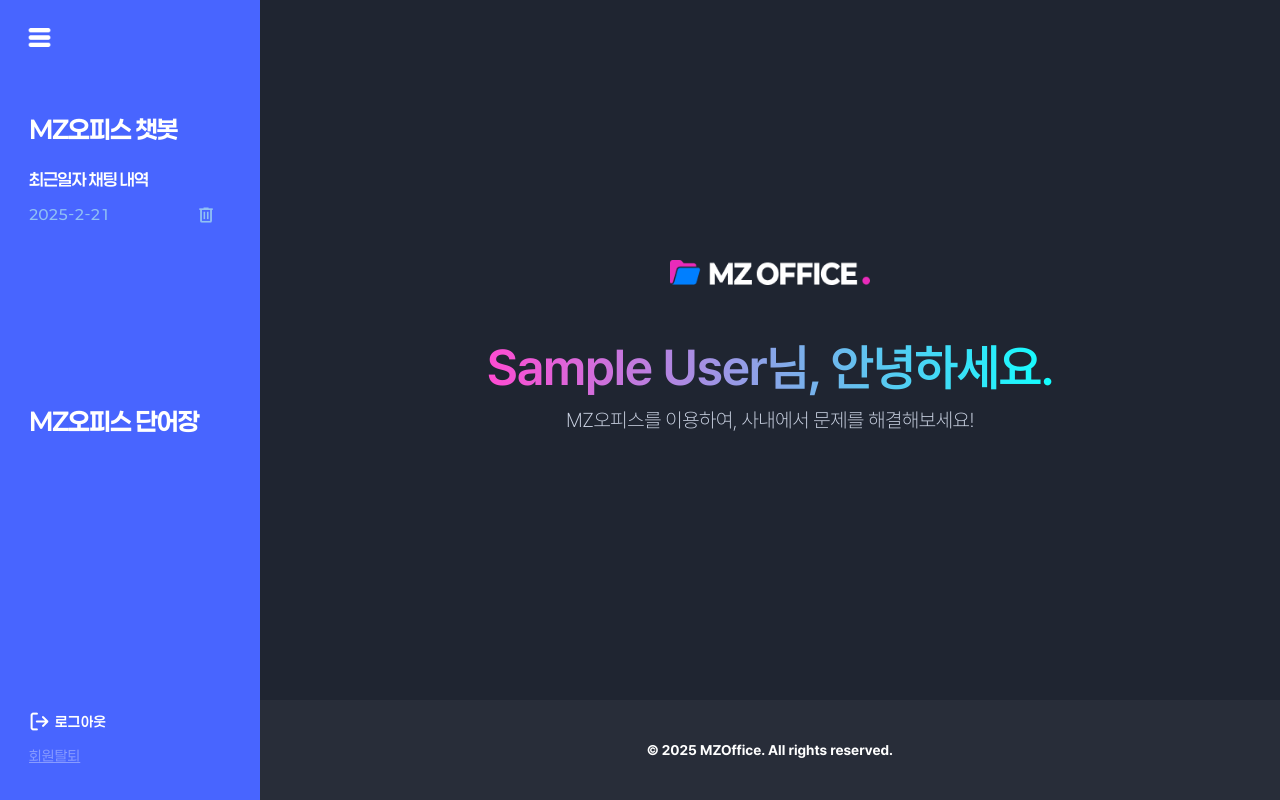
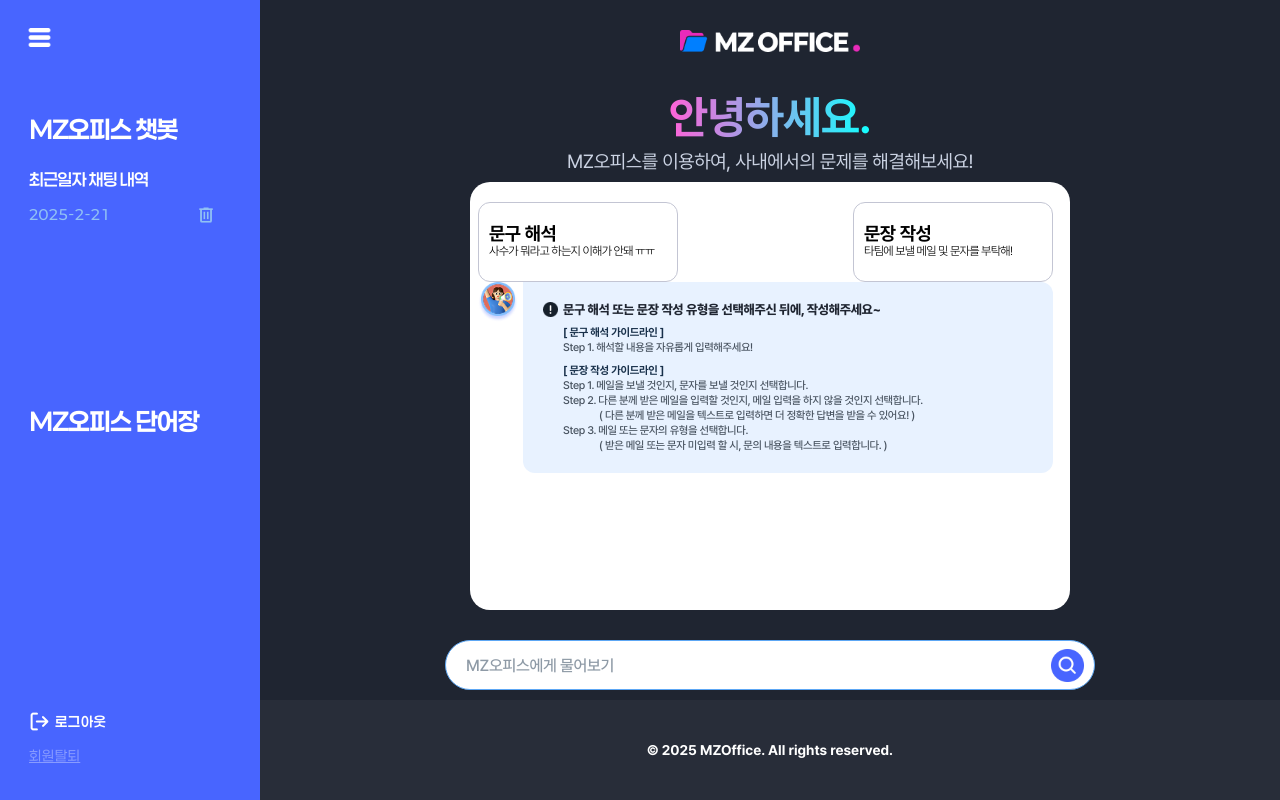
Before and after one commit to JIGeons/mz-office, a React (Create React App) app: page /chat in a window 1280 px wide. Built offline with nearby package versions, Linux system fonts and the light colour scheme; sample sign-in values are in the browser's storage.

Commit message:
챗 가이드, 요청 타입 선택, 응답 컴포넌트 작성

```diff
--- a/src/components/Chat/ChatGuide.js
+++ b/src/components/Chat/ChatGuide.js
@@ -17,9 +17,9 @@
                 <h2>[ 문장 작성 가이드라인 ]</h2>
                 <span>Step 1. 메일을 보낼 것인지, 문자를 보낼 것인지 선택합니다.</span>
                 <span>Step 2. 다른 분께 받은 메일을 입력할 것인지, 메일 입력을 하지 않을 것인지 선택합니다.</span>
-                <span>(다른 분께 받은 메일을 텍스트로 입력하면 더 정확한 답변을 받을 수 있어요!)</span>
+                <span style={{paddingLeft: "36px"}}>( 다른 분께 받은 메일을 텍스트로 입력하면 더 정확한 답변을 받을 수 있어요! )</span>
                 <span>Step 3. 메일 또는 문자의 유형을 선택합니다.</span>
-                <span>(받은 메일 또는 문자 미입력 할 시, 문의 내용을 텍스트로 입력합니다.)</span>
+                <span style={{paddingLeft: "36px"}}>( 받은 메일 또는 문자 미입력 할 시, 문의 내용을 텍스트로 입력합니다. )</span>
             </div>
         </div>
     );
--- /dev/null
+++ b/src/components/Chat/ChatRequest.js
@@ -0,0 +1,38 @@
+import React, { useState, useEffect } from 'react';
+
+const ChatRequest = ({ setRequestType }) => {
+    const [selectedType, setSelectedType] = useState(null);
+
+    const buttonClick = (type) => {
+        setSelectedType((prevType) => {
+            const newType = prevType === type ? null : type;
+            setRequestType(newType); // 부모 컴포넌트에 선택된 타입 전달
+            return newType;
+        });
+    };
+
+    useEffect(() => {
+        console.log("Selected Type:", selectedType);
+    }, [selectedType]);
+
+    return (
+        <div className="chat-request">
+            <button
+                className={`chat-request-button ${selectedType === "explain" ? "request-selected" : ""}`}
+                onClick={() => buttonClick("explain")}
+            >
+                <h3>문구 해석</h3>
+                <span>사수가 뭐라고 하는지 이해가 안돼 ㅠㅠ</span>
+            </button>
+            <button
+                className={`chat-request-button ${selectedType === "write" ? "request-selected" : ""}`}
+                onClick={() => buttonClick("write")}
+            >
+                <h3>문장 작성</h3>
+                <span>타팀에 보낼 메일 및 문자를 부탁해!</span>
+            </button>
+        </div>
+    );
+};
+
+export default ChatRequest;
--- /dev/null
+++ b/src/components/Chat/ChatResponse.js
@@ -0,0 +1,16 @@
+import React from 'react';
+
+// Image
+import chatAiIcon from "../../assets/images/chat/chat_ai_icon.png";
+import ChatGuide from "./ChatGuide";
+
+const ChatResponse = ( isGuide ) => {
+    return (
+      <div className="chat-response">
+          <img className={"chat-ai-icon"} src={ chatAiIcon } alt="content.png" />
+          { isGuide && <ChatGuide /> }
+      </div>
+    );
+}
+
+export default ChatResponse;
--- a/src/pages/ChatMain.js
+++ b/src/pages/ChatMain.js
@@ -9,13 +9,16 @@
 
 // Image
 import MZLogoWhite from "../assets/images/MZ_logo_white.png";
+import SearchIcon from "../assets/images/chat/search_icon.png";
 
 // CSS
 import "../styles/chatMain.css";
 import {useDispatch, useSelector} from "react-redux";
 import {useNavigate} from "react-router-dom";
+import ChatResponse from "../components/Chat/ChatResponse";
+import ChatRequest from "../components/Chat/ChatRequest";
 
-const ChatMain = (() => {
+const ChatMain = () => {
     const dispatch = useDispatch();
     const navigate = useNavigate();
 
@@ -41,23 +44,38 @@
         }
     }, [chat.chatDetailList]);
 
+    const setRequestType = (requestType) => {
+        console.log("requestType: ", requestType);
+    }
+
     return (
         <div className="chat-main">
             <section className="mz-logo-white">
                 <img src={MZLogoWhite} alt="MZ-logo-white.png" />
-                <h1>{userInfo?.name}님, 안녕하세요.</h1>
-                <p>MZ오피스를 이용하여, 사내에서 문제를 해결해보세요!</p>
+                <div className="mz-logo-text">
+                    <h1>안녕하세요.</h1>
+                    <div className="mz-logo-text-description">
+                        <p>MZ오피스를 이용하여, 사내에서의 문제를 해결해보세요!</p>
+                    </div>
+                </div>
             </section>
             <section className="chatting_main">
-                {
-                    (chatList?.response == "FAIL") && <ChatGuide />
-                }
+                <div className="chatting_content_scroll">
+                    <ChatRequest setRequestType={setRequestType} />
+                    <ChatResponse guide={<ChatGuide />} />
+                    {
+                        (chatList?.response == "FAIL") && <ChatGuide />
+                    }
+                </div>
             </section>
             <section className="chat_input">
-
+                <input typeof={"text"} placeholder={"MZ오피스에게 물어보기"}></input>
+                <button className={"chat_sending"}>
+                    <img src={SearchIcon} alt={"search-icon.png"} />
+                </button>
             </section>
         </div>
     );
-});
+};
 
 export default ChatMain;
--- a/src/pages/Paths.js
+++ b/src/pages/Paths.js
@@ -1,7 +1,10 @@
 // 로그인
 import Login from "./Login";
+
+// 채팅
+import ChatMain from "./ChatMain";
 
 // 네이버 로그인 콜백
 import NaverCallback from "./NaverCallback";
 
-export { Login, NaverCallback };
+export { Login, ChatMain, NaverCallback };
--- a/src/styles/chatMain.css
+++ b/src/styles/chatMain.css
@@ -6,10 +6,12 @@
 
     display: flex;
     flex-direction: column;
-    justify-content: center;
     align-items: center;
 
     color: white;
+    padding: 30px 0 10px 0;
+
+    overflow: hidden;
 }
 
 .chat-main .mz-logo-white {
@@ -17,28 +19,141 @@
     flex-direction: column;
     justify-content: center;
     align-items: center;
+
+    white-space: nowrap;
 }
 
 .mz-logo-white img {
-    width: 200px;
-    margin-bottom: 50px;
+    width: 180px;
+    margin-bottom: 40px;
 }
 
-.mz-logo-white h1 {
-    background: linear-gradient(to right, #FF4BD2, #12FFFF);
+.mz-logo-white .mz-logo-text {
+    display: flex;
+    flex-direction: column;
+    justify-content: center;
+    align-items: center;
+}
+
+.mz-logo-text h1 {
+    background: linear-gradient(to right, #FF62D8, #12FFFF);
     -webkit-background-clip: text;
     -webkit-text-fill-color: transparent;
 
-    font-weight: 600;
-    font-size: 50px;
-    line-height: 65px;
-    letter-spacing: calc(60px * -0.02);
+    font-family: 'Pretendard', sans-serif;
+    font-weight: 700;
+    font-size: 45px;
+    line-height: 50px;
+    letter-spacing: calc(45px * -0.02);
 }
 
-.mz-logo-white p {
-    font-weight: 250;
-    font-size: 20px;
-    line-height: 40px;
-    letter-spacing: calc(20px * -0.02);
+.mz-logo-text .mz-logo-text-description p {
+    height: 40px;
+    display: flex;
+    justify-content: center;
+    align-items: center;
+    font-family: 'Pretendard', sans-serif;
+    font-weight: 400;
+    font-size: 19px;
+    line-height: 20px;
+    letter-spacing: calc(19px * -0.02);
     color: #CBD3E3;
 }
+
+.chatting_main {
+    flex: 1;
+    background-color: #FFFFFF;
+
+    border-radius: 20px;
+    width: 80%;
+    height: 100%;
+    max-width: 600px;
+    padding: 20px 8px;
+
+    align-items: start;
+
+    overflow: hidden;
+}
+
+.chatting_content_scroll {
+    width: 100%;
+    height: 100%;
+    overflow-y: auto;
+    overflow-x: hidden;
+    scrollbar-gutter: stable; /* 스크롤바 공간을 항상 확보 */
+}
+
+/* 스크롤바 전체 영역 */
+.chatting_content_scroll::-webkit-scrollbar {
+    width: 9px; /* 스크롤바 너비 */
+}
+
+/* 스크롤바 트랙(배경) */
+.chatting_content_scroll::-webkit-scrollbar-track {
+    background: #E7E7E7;
+    border-radius: 10px;
+}
+
+/* 스크롤바 핸들(막대) */
+.chatting_content_scroll::-webkit-scrollbar-thumb {
+    background-color: #C7C7C7; /* 스크롤바 색상 */
+    border-radius: 10px;
+    border: 2px solid #f0f0f0;
+}
+
+/* 스크롤바 핸들 호버 효과 */
+.chatting_content_scroll::-webkit-scrollbar-thumb:hover {
+    background-color: #5f2d8c;
+}
+
+.chat_input {
+    width: 85%;
+    max-width: 650px;
+    height: 50px;
+
+    display: flex;
+    align-items: center;
+
+    background-color: #FFFFFF;
+    border: 1px solid #5DA7F4;
+    border-radius: 50px;
+
+    padding: 0 10px 0 20px;
+    margin-top: 30px;
+}
+
+.chat_input input {
+    width: 100%;
+    height: 100%;
+    border: none;
+    outline: none;
+    background-color: transparent;
+    color: #5DA7F4;
+
+    font-family: 'Pretendard', sans-serif;
+    font-weight: 500;
+    font-size: 16px;
+    line-height: 20px;
+    letter-spacing: calc(16px * -0.02);
+}
+
+.chat_input input::placeholder {
+    color: #8E9AA6;
+    opacity: 1;
+}
+
+.chat_sending {
+    width: 33px;
+    height: 33px;
+    border-radius: 50px;
+    border: none;
+    display: flex;
+    justify-content: center;
+    align-items: center;
+    cursor: pointer;
+}
+
+.chat_input img {
+    width: 33px;
+    height: 33px;
+}
--- a/src/styles/components/chat.css
+++ b/src/styles/components/chat.css
@@ -1,11 +1,107 @@
+/* ---------- 가이드라인 CSS ---------- */
 .chat-guide {
     width: 100%;
     padding: 20px;
 
     display: flex;
-    flex-direction: column;
+    color: #1F2531;
+
+    font-family: 'Pretendard', sans-serif;
+
+    background-color: #E8F2FF;
+    border-radius: 0 12px 12px 12px;
+}
+
+.chat-guide img {
+    width: 15px;
+    height: 15px;
 }
 
 .chat-guide-content {
     width: 100%;
+    display: flex;
+    flex-direction: column;
+    justify-content: center;
+    align-items: flex-start;
+    margin-left: 5px;
 }
+
+
+.chat-guide-content h1 {
+    font-weight: 800;
+    font-size: 13px;
+    line-height: 15px;
+    letter-spacing: -0.02em;
+    color: #1F2531;
+}
+.chat-guide-content h2 {
+    font-weight: 700;
+    font-size: 11px;
+    line-height: 15px;
+    letter-spacing: -0.02em;
+    color: #18304A;
+    padding-top: 8px;
+}
+
+.chat-guide-content span {
+    align-self: flex-start;
+    font-weight: 500;
+    font-size: 11px;
+    line-height: 15px;
+    letter-spacing: -0.03em;
+    color: #485360;
+}
+
+.chat-response {
+    display: flex;
+}
+
+.chat-response .chat-ai-icon {
+    width: 40px;
+    height: 40px;
+    margin-right: 5px;
+}
+
+.chat-request {
+    display: flex;
+    justify-content: space-between;
+}
+
+.chat-request .chat-request-button {
+    width: 200px;
+    height: 80px;
+
+    border: 1px solid #C3C5D3;
+    border-radius: 12px;
+    background-color: #FFFFFF;
+
+    padding: 10px;
+
+    display: flex;
+    flex-direction: column;
+    justify-content: center;
+    align-items: start;
+
+    font-family: 'Pretendard', sans-serif;
+    font-weight: 700;
+    font-size: 16px;
+    line-height: 20px;
+    letter-spacing: calc(16px * -0.02);
+}
+
+.chat-request .chat-request-button span {
+    font-weight: 300;
+    font-size: 12px;
+    line-height: 15px;
+    letter-spacing: -0.06em;
+}
+
+.request-selected {
+    color: #FFFFFF !important;
+    background-color: #4865FF !important;
+    border: none !important;
+}
+
+.request-selected span {
+    color: #ACB8C5 !important;
+}
--- a/src/styles/components/footer.css
+++ b/src/styles/components/footer.css
@@ -10,4 +10,7 @@
     position: sticky;
     bottom: 0;
     right: 0;
+
+    white-space: nowrap;
+    overflow: hidden;
 }
```
Also changed, not shown: src/Root.js (+4 -3 lines), src/assets/images/chat/chat_ai_icon.png (added), src/assets/images/chat/search_icon.png (added).
